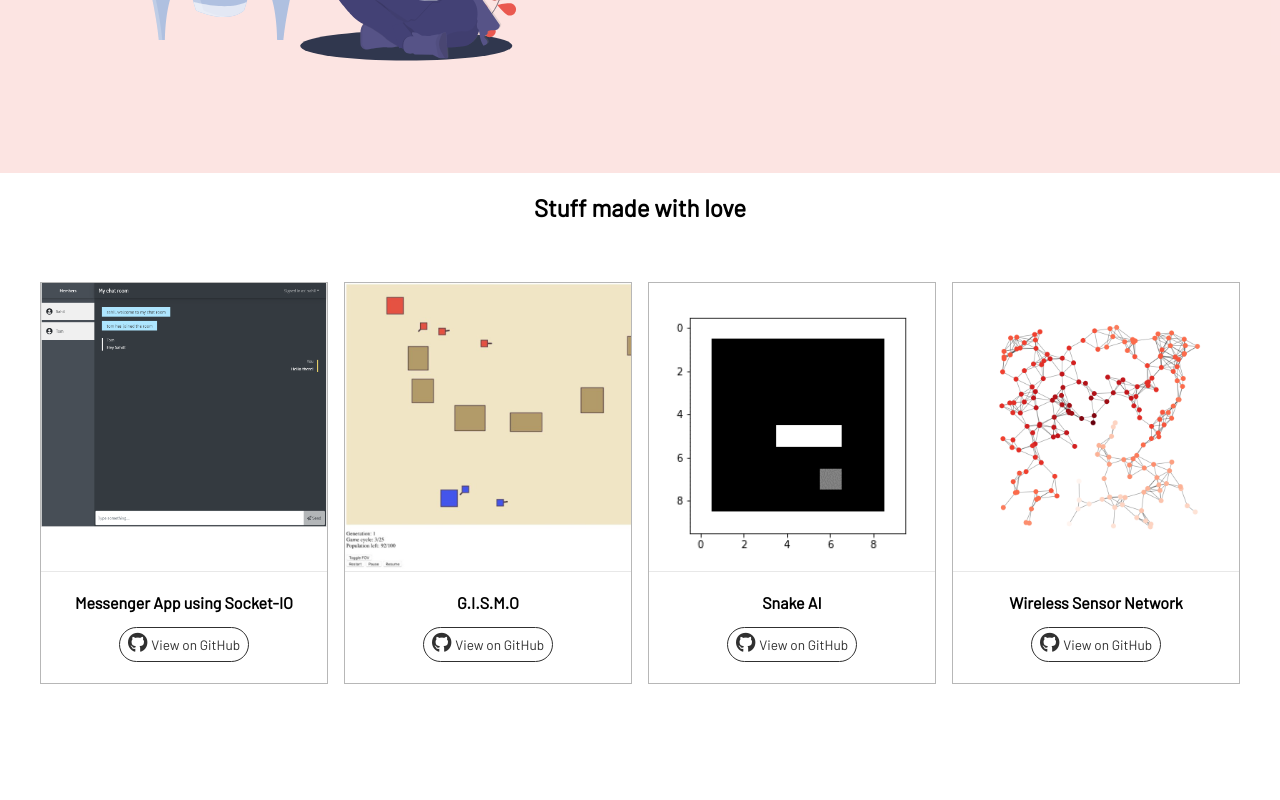
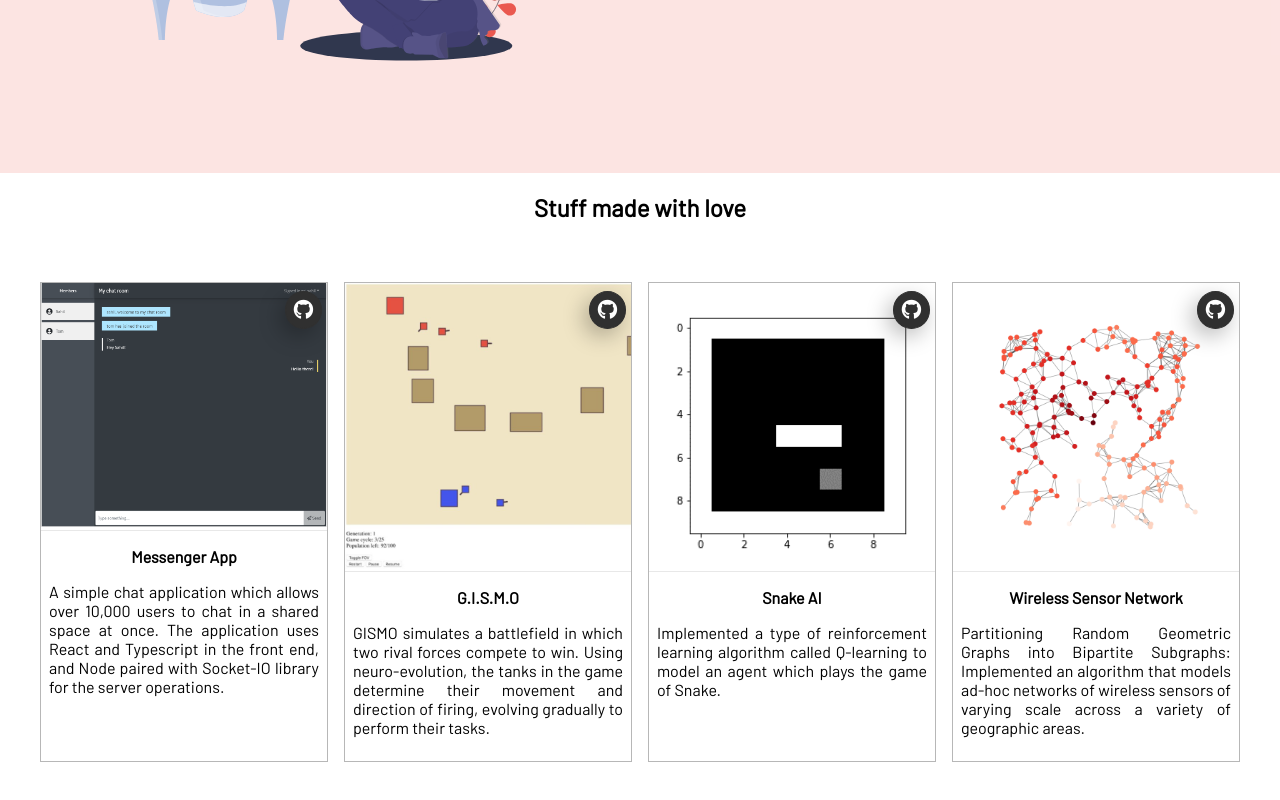
Before and after one commit to sahiljohari/portfolio-website, a React (Create React App) app: page /portfolio in a window 1280 px wide. Shown: the part 454-1254 px from the top of the page. Before the commit the page ends 1178 px from the top, so only its background shows below. Built offline with nearby package versions, Linux system fonts and the light colour scheme.

Commit message:
Website content updated for v1

```diff
--- a/src/components/AboutSection/content.js
+++ b/src/components/AboutSection/content.js
@@ -5,11 +5,12 @@ export const content = {
 	backgroundParagraph:
 		'Shortly after graduating from Southern Methodist University with a Masters degree in Computer Science, I joined the engineering team at Rivers Agile where I work on a wide variety of interesting and meaningful projects on a daily basis. ',
 	extendedBackground:
+		'Completing 3 years of my career in the software industry, I have learned a lot of skills along the way. Beginning my career as a Software Engineer at Capgemini Technology Services India Limited, I worked on end-to-end web applications for 2 years. ' +
 		'Outside of work, I like to spend my time working on side-projects and playing video games. I also enjoy solving coding problems that involve great analytical thinking and challenge my brain cells at every step. ' +
-		'I am an explorer, and tend to constantly look for new things to learn. Lately, I have been working on my own version of a messenger app. Check out my projects while you are here!',
+		'I am an explorer, and tend to constantly look for new things to learn. Recently, I created my own "Messenger" app to learn how web sockets really work. These days, I am exploring "creative computing" where I am creating algorithm visualizations and having fun seeing them in action! Check out my projects in the Portfolio section while you are here.',
 	technologies: {
 		titleText: "Here are a few technologies I've been working with recently:",
-		techStack: ['HTML', 'React', 'CSS/SASS', 'Redux', 'JavaScript (ES6+)', 'Node', 'TypeScript', 'Cypress/Jest/Enzyme', 'Git/GitHub', 'REST API']
+		techStack: ['HTML', 'React', 'CSS/SASS', 'Redux', 'JavaScript (ES6+)', 'Node', 'TypeScript', 'Cypress/Jest/Enzyme', 'Git/GitHub', 'REST API', 'AWS Lambda', 'Angular 9']
 	},
 	university: 'Southern Methodist University',
 	universityHref: '<a href="https://www.smu.edu/" target="_blank" rel="noopener noreferrer">Southern Methodist University</a>',
--- a/src/components/PortfolioSection/ProjectCard.js
+++ b/src/components/PortfolioSection/ProjectCard.js
@@ -1,28 +1,21 @@
-import React from "react";
-import styles from "./ProjectCard.module.css";
+import React from 'react';
+import styles from './ProjectCard.module.css';
 
 const ProjectCard = ({ projectContent, className }) => {
-  const {
-    projectName,
-    externalLink,
-    thumbnail,
-  } = projectContent;
+	const { projectName, projectSummary, externalLink, thumbnail } = projectContent;
 
 	return (
 		<div className={className}>
 			<div className={styles.projectCardImgContainer}>
-        <img
-          className={styles.projectCardImg}
-          src={`assets/images/${thumbnail}`}
-          alt="messenger-app"
-        ></img>
+				<img className={styles.projectCardImg} src={`assets/images/${thumbnail}`} alt="messenger-app"></img>
 			</div>
 			<div className={styles.projectCardDescription}>
-        <h4>{projectName}</h4>
+				<h4 className={styles.projectTitle}>{projectName}</h4>
+				<p className={styles.projectSummary}>{projectSummary}</p>
+			</div>
 			<a className={styles.buttonGithub} href={externalLink} target="_blank" rel="noopener noreferrer">
-          <i className={`fab fa-github ${styles.githubIcon}`}></i>View on GitHub
+				<i className={`fab fa-github ${styles.githubIcon}`}></i>
 			</a>
-      </div>
 		</div>
 	);
 };
--- a/src/components/PortfolioSection/ProjectCard.module.css
+++ b/src/components/PortfolioSection/ProjectCard.module.css
@@ -1,6 +1,7 @@
 .projectCardImgContainer {
 	position: relative;
-  height: 18rem;
+	height: auto;
+	max-height: 18rem;
 	overflow: hidden;
 }
 
@@ -16,29 +17,42 @@
 
 .projectCardDescription {
 	border-top: 1px solid var(--portfolio-section-stroke-color);
-  padding-bottom: 0.5rem;
+	padding: 0 0.5rem 0.5rem;
+
+	display: flex;
+	flex-direction: column;
+}
+
+.projectTitle {
+	margin: 1rem auto 0;
+}
+
+.projectSummary {
+	text-align: justify;
 }
 
 .buttonGithub,
 .buttonGithub:focus,
 .buttonGithub:visited {
-	border-radius: 30px;
-	color: var(--secondary-theme-text-color);
+	border-radius: 50%;
+	color: var(--portfolio-section-banner-color);
 	font-size: 0.85rem;
-	background: transparent;
+	background: var(--secondary-theme-text-color);
 	text-decoration: none;
 	margin: 0 5px;
 	padding: 0.5rem;
 	transition: 0.2s linear;
 	border: 1px solid var(--secondary-theme-text-color);
-}
 
-.buttonGithub:hover {
-  background-color: var(--secondary-theme-text-color);
-  color: var(--portfolio-section-banner-color);
+	position: absolute;
+	top: 0.5rem;
+	right: 0;
+
+	-webkit-box-shadow: -5px 7px 22px 0px rgba(0, 0, 0, 0.28);
+	-moz-box-shadow: -5px 7px 22px 0px rgba(0, 0, 0, 0.28);
+	box-shadow: -5px 7px 22px 0px rgba(0, 0, 0, 0.28);
 }
 
 .githubIcon {
 	font-size: 1.25rem;
-  margin-right: 0.25rem;
 }
--- a/src/components/PortfolioSection/content.js
+++ b/src/components/PortfolioSection/content.js
@@ -1,40 +1,38 @@
 export const content = {
-  bannerQuote: "“Only those who risk going too far can possibly find out how far one can go.”",
-  bannerQuoteAuthor: "- T.S Eliot",
-  sectionTitle: "Stuff made with love",
+	bannerQuote: '“Only those who risk going too far can possibly find out how far one can go.”',
+	bannerQuoteAuthor: '- T.S Eliot',
+	sectionTitle: 'Stuff made with love',
 	projects: [
 		{
 			projectId: 1,
-      projectName: "Messenger App using Socket-IO",
+			projectName: 'Messenger App',
 			projectSummary:
-        "A simple chat application which allows over 10,000 users to chat in a shared space at once. The application uses React and Typescript in the front end, and Node paired with Socket-IO library for the server operations.",
-      externalLink: "https://github.com/sahiljohari/messenger-app",
-      thumbnail: "messenger-app.png",
+				'A simple chat application which allows over 10,000 users to chat in a shared space at once. The application uses React and Typescript in the front end, and Node paired with Socket-IO library for the server operations.',
+			externalLink: 'https://github.com/sahiljohari/messenger-app',
+			thumbnail: 'messenger-app.png'
 		},
 		{
 			projectId: 2,
-      projectName: "G.I.S.M.O",
+			projectName: 'G.I.S.M.O',
 			projectSummary:
-        "GISMO simulates a battlefield in which two rival forces compete to win. Using neuro-evolution, the tanks in the game determine their movement and direction of firing, evolving gradually to perform their tasks.",
-      externalLink: "https://github.com/sahiljohari/gismo",
-      thumbnail: "gismo.jpg",
+				'GISMO simulates a battlefield in which two rival forces compete to win. Using neuro-evolution, the tanks in the game determine their movement and direction of firing, evolving gradually to perform their tasks.',
+			externalLink: 'https://github.com/sahiljohari/gismo',
+			thumbnail: 'gismo.jpg'
 		},
 		{
 			projectId: 3,
-      projectName: "Snake AI",
-      projectSummary:
-        "Implemented a type of reinforcement learning algorithm called Q-learning to model an agent which plays the game of Snake.",
-      externalLink: "https://github.com/sahiljohari/thisthinglearns",
-      thumbnail: "snake.gif",
+			projectName: 'Snake AI',
+			projectSummary: 'Implemented a type of reinforcement learning algorithm called Q-learning to model an agent which plays the game of Snake.',
+			externalLink: 'https://github.com/sahiljohari/thisthinglearns',
+			thumbnail: 'snake.gif'
 		},
 		{
 			projectId: 4,
-      projectName:
-        "Wireless Sensor Network",
+			projectName: 'Wireless Sensor Network',
 			projectSummary:
-        "Partitioning Random Geometric Graphs into Bipartite Subgraphs: Implemented an algorithm that models ad-hoc networks of wireless sensors of varying scale across a variety of geographic areas.",
-      externalLink: "https://github.com/sahiljohari/wsn",
-      thumbnail: "wsn.png",
-    },
-  ],
+				'Partitioning Random Geometric Graphs into Bipartite Subgraphs: Implemented an algorithm that models ad-hoc networks of wireless sensors of varying scale across a variety of geographic areas.',
+			externalLink: 'https://github.com/sahiljohari/wsn',
+			thumbnail: 'wsn.png'
+		}
+	]
 };
--- a/src/components/PortfolioSection/style.css
+++ b/src/components/PortfolioSection/style.css
@@ -50,8 +50,9 @@
 	flex-basis: calc(calc(1000px - 100%) * 999);
 	flex-grow: 1;
 
+	position: relative;
 	max-width: 18rem;
-	height: 25rem;
+	height: auto;
 	margin: 0.5rem;
 	overflow: hidden;
 	text-align: center;
--- a/src/components/WorkSection/content.js
+++ b/src/components/WorkSection/content.js
@@ -9,11 +9,11 @@ export const content = {
 			period: ' August 2019 - Present',
 			location: 'Pittsburgh, PA',
 			responsibilities:
-				'<p>Right on Day One at Rivers Agile, I joined a diverse team of talented and experienced developers on a large scale project with IBM Pittsburgh Lab. Our goal was to develop and work toward the release of an application called Discovery Tooling, which is an online tool in IBM Watson™ Discovery to help the users quickly set up an instance of the service and populate it with data.</p>' +
-				'<p>My role was to build fully functional front-end modules using React alongwith collaborating with UX designers and back-end engineers to bring product features to life. My most significant contribution to the vision of this product was building the conversational feature (Chat Bot) using Discovery API to simplify the operational processes of customers by providing intuitive responses to their user queries.</p>' +
+				'<p>Right on Day One at Rivers Agile, I joined a diverse team of talented and experienced developers on a large scale project with <span><b>IBM Pittsburgh Lab</b></span>. Our goal was to develop and work toward the release of an application called <b><i>Discovery Tooling</i></b>, which is an online tool in <b>IBM Watson™ Discovery</b> to help the users quickly set up an instance of the service and populate it with data.</p>' +
+				'<p>My role was to build fully functional front-end modules using <i>React</i> alongwith collaborating with UX designers and back-end engineers to bring product features to life. My most significant contribution to the vision of this product was building the conversational feature (Chat Bot) using <i>Discovery API</i> to simplify the operational processes of customers by providing intuitive responses to their user queries.</p>' +
 				'<p>I learned a great deal about writing clean, maintainable, and scalable code on this project. I also made major contributions toward instituting new standards of writing automated integration tests using the Cypress framework. Ocassionally, I participated in company events such as backlog grooming, brainstorming sessions, and several other fun activities focusing on business processes.</p>' +
-				'<p>Currently, I am working with FiCrowd, who provide a white label, crowdfunding solution for banks and credit unions. My role is to develop and architect user interaction for a web application that provides high performance and scalable crowdfunding solutions via its innovative features.</p>',
-			tags: ['React', 'Redux', 'SASS', 'Typescript', 'Node', 'Jest', 'Enzyme', 'Cypress', 'Ruby on rails', 'Git']
+				'<p>Currently, I am working with <span><b>FiCrowd</b></span>, who provide a white label, crowdfunding solution for banks and credit unions. My role is to develop and architect user interaction for their web application that provides high performance and scalable crowdfunding solutions via its innovative features.</p>',
+			tags: ['React', 'Redux', 'SASS', 'Typescript', 'Node', 'Jest', 'Enzyme', 'Cypress', 'Ruby on rails', 'Angular 9', 'AWS Lambda', 'Git']
 		},
 		{
 			company: 'Capgemini Technology Services India Ltd.',
@@ -22,8 +22,9 @@ export const content = {
 			period: ' June 2015 - June 2017',
 			location: 'Bangalore, Karnataka, India',
 			responsibilities:
-				'<p>I landed my first job at Capgemini right after completing my undergraduate degree, where I joined as a Software Engineer in the .NET domain. After completing my training in .NET framework at the company learning facility, I joined a small team of 8 developers and worked with Jetstar Airways Pty Ltd.</p>' +
-				'<p>Initially, my role was to develop the front end portion of a web application that was intended to provide ... (to be continued)</p>',
+				'<p>I landed my first job at Capgemini right after completing my undergraduate degree, where I joined as a Software Engineer in the .NET domain. After completing a 3 months training program in .NET framework, I joined a small team of 8 developers and worked with <span><b>Jetstar Airways Pty Ltd.</b></span></p>' +
+				"<p>Initially, my role was to perform software requirement analysis and develop front end UI of a web application that was intended to provide project management capability internally. I gradually began writing end-to-end code using ASP.NET, C#, and Oracle PL-SQL in collaboration with other senior developers in my team. A major portion of my time with the team was spent in developing an automation tool on web platform which was capable of generating MS Excel and PDF reports using production data alongwith embedding data visualization. Through iterative enhancements, I achieved significant performance gain in the application which resulted in a <b>reduction of lead time by 80%</b> for Jetstar's critical internal procedures.</p>" +
+				'<p>I also enjoyed working on several other assignments involving code refactoring and revamping user interfaces of other legacy applications that our client had been using for more than 5 years. Using jQuery and Bootstrap, I improved the aesthetics and user experience of these applications significantly, making them responsive and exciting to interact with. I gained immense exposure to the software industry in this job and learned some of the vital skills that a software professional must possess, which gave me a solid foundation as a software engineer.</p>',
 			tags: ['.NET', 'C#', 'ASP.NET', 'HTML5/CSS3', 'JavaScript', 'jQuery', 'Bootstrap', 'Oracle PL-SQL']
 		}
 	]
--- a/src/components/WorkSection/style.css
+++ b/src/components/WorkSection/style.css
@@ -95,6 +95,10 @@ hr {
 	color: var(--primary-theme-color);
 }
 
+.responsibilities > p > span {
+	color: var(--work-section-accent-color);
+}
+
 @media screen and (min-width: 425px) {
 	.work-svg svg {
 		width: 8rem;
```
Also changed, not shown: src/routes.js (+6 -6 lines). Lines whose indentation alone changed are shown as unchanged.
